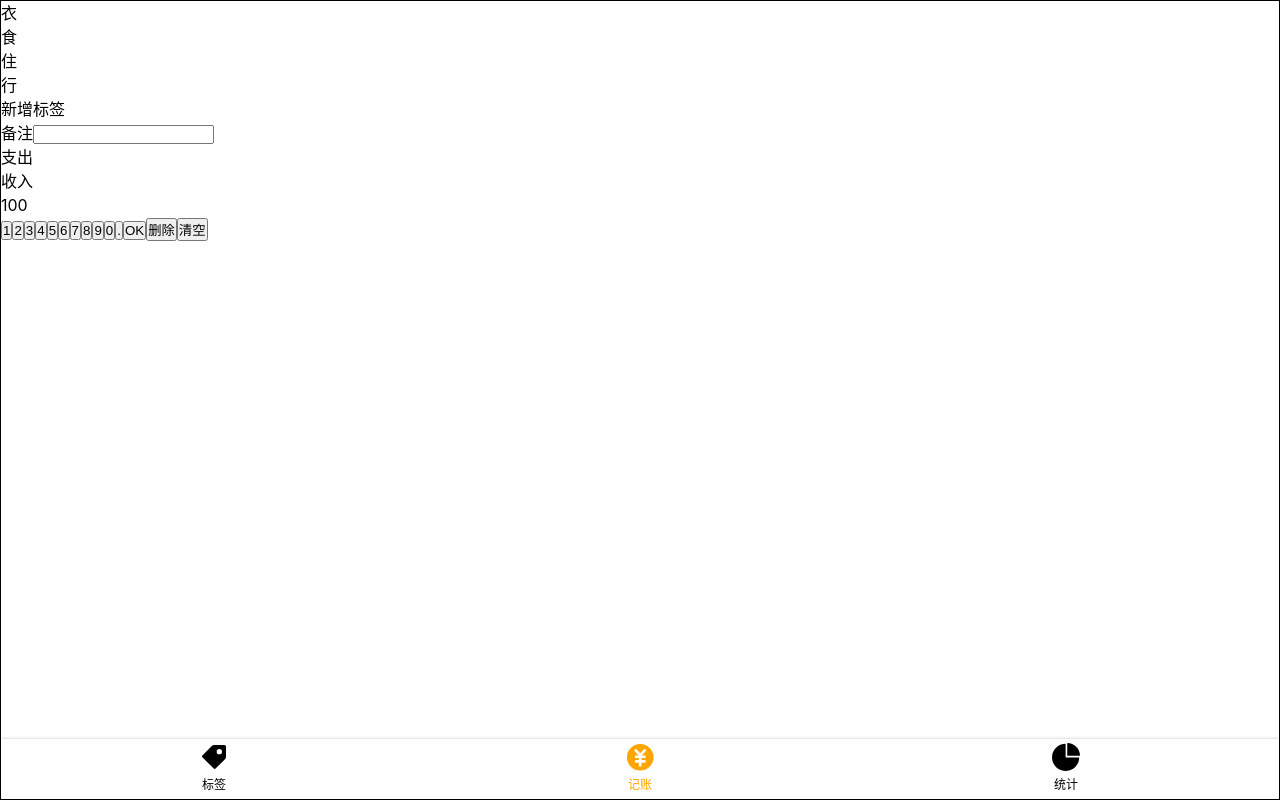
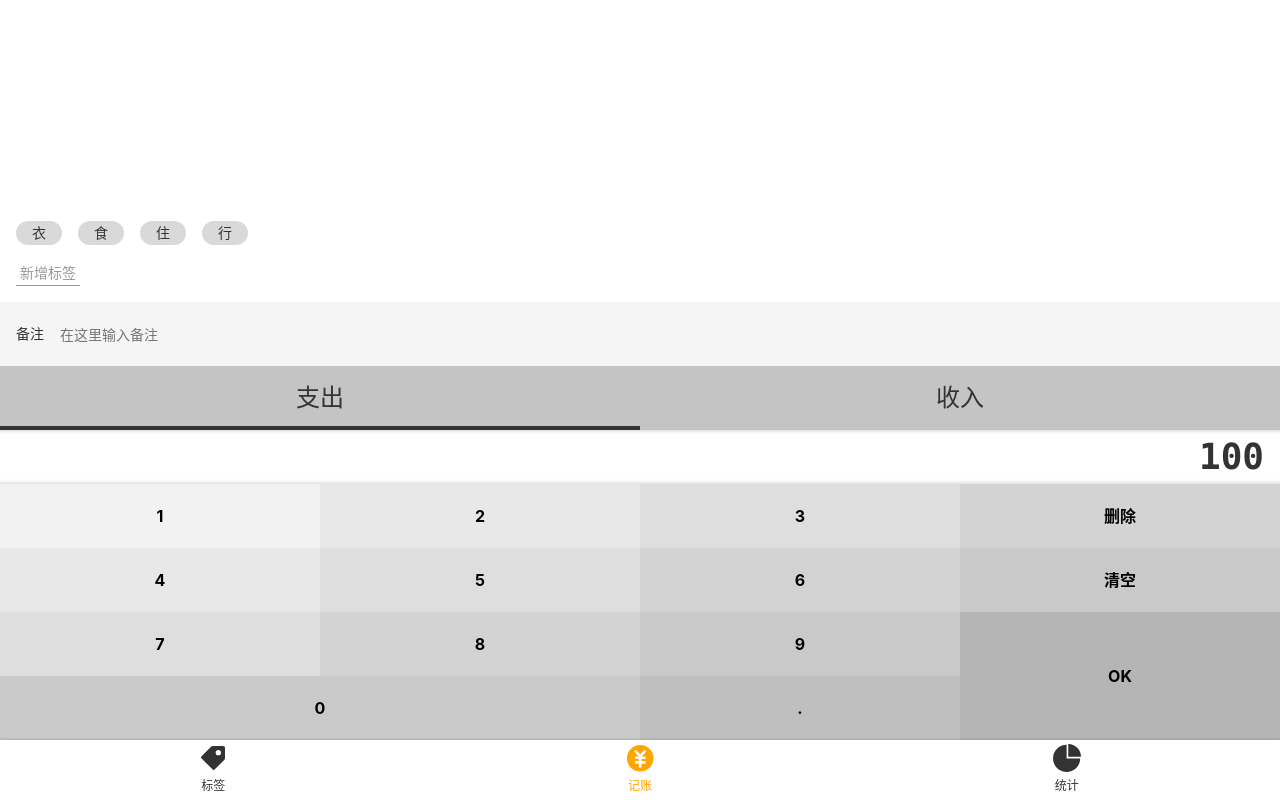
Before and after one commit to minured/more-money, a Vue app: page /#/money in a window 1280 px wide. Built offline with nearby package versions, Linux system fonts and the light colour scheme.

Commit message:
完成money的html和css

```diff
--- a/src/App.vue
+++ b/src/App.vue
@@ -14,6 +14,8 @@
   body {
     line-height: 1.5em;
     font-family: $font-hei;
+    color: #333;
+    font-size: 16px;
   }
 
 
--- a/src/assets/style/helper.scss
+++ b/src/assets/style/helper.scss
@@ -4,3 +4,11 @@
 $font-hei: -apple-system, "Noto Sans", "Helvetica Neue", Helvetica, "Nimbus Sans L", Arial, "Liberation Sans", "PingFang SC", "Hiragino Sans GB", "Noto Sans CJK SC", "Source Han Sans SC", "Source Han Sans CN", "Microsoft YaHei", "Wenquanyi Micro Hei", "WenQuanYi Zen Hei", "ST Heiti", SimHei, "WenQuanYi Zen Hei Sharp", sans-serif;
 
 $color-height-light: orange;
+
+%clearFix {
+  &::after {
+    content: '';
+    clear: both;
+    display: block;
+  }
+}
--- a/src/assets/style/reset.scss
+++ b/src/assets/style/reset.scss
@@ -7,3 +7,13 @@
    text-decoration: none;
    color: inherit;
  }
+
+ ul, ol {
+   list-style: none;
+ }
+ button, input {
+   font: inherit;
+ }
+ :focus {
+   outline: none;
+ }
--- a/src/components/Layout.vue
+++ b/src/components/Layout.vue
@@ -1,6 +1,6 @@
 <template>
-  <div class="wrapper">
-    <div class="content">
+  <div class="layout-wrapper">
+    <div class="content" :class="contentClass">
       <!--通过slot标签得到外面传进来的内容-->
       <slot></slot>
     </div>
@@ -10,15 +10,17 @@
 
 <script lang="ts">
   export default {
-    name: 'Layout'
+    name: 'Layout',
+    props: ["contentClass"]
   };
+
 </script>
 
 <!--这里的scoped的意思是 这里的style只会对当前的div生效，即使类名相同-->
 <!--vue会给标签加上一个 data-v的属性，同时css选择器也会加上属性-->
 <style lang="scss" scoped>
-  .wrapper {
-    border: 1px solid black;
+  .layout-wrapper {
+    /*border: 1px solid black;*/
     display: flex;
     flex-direction: column;
     height: 100vh;
--- a/src/views/Money.vue
+++ b/src/views/Money.vue
@@ -1,53 +1,53 @@
 <template>
 
   <!--使用插槽把 内容 传给Layout组件-->
-  <Layout>
+  <Layout content-class="layout">
+    <div class="numberPad">
+      <div class="output">100</div>
+      <div class="buttons">
+        <button>1</button>
+        <button>2</button>
+        <button>3</button>
+        <button>删除</button>
+        <button>4</button>
+        <button>5</button>
+        <button>6</button>
+        <button>清空</button>
+        <button>7</button>
+        <button>8</button>
+        <button>9</button>
+        <button class="ok">OK</button>
+        <button class="zero">0</button>
+        <button>.</button>
+      </div>
+    </div>
+    <div>
+      <ul class="types">
+        <li class="selected">支出</li>
+        <li>收入</li>
+      </ul>
+    </div>
+    <div>
+      <label class="notes">
+        <span class="name">备注</span>
+        <input type="text" placeholder="在这里输入备注">
+      </label>
 
+    </div>
     <div class="tags">
+      <div class="new">
+        <button>新增标签</button>
+      </div>
       <ul class="current">
         <li>衣</li>
         <li>食</li>
         <li>住</li>
         <li>行</li>
       </ul>
-      <div class="new">
-        新增标签
-      </div>
-    </div>
-
-    <div>
-      <label class="notes">
-        <span class="name">备注</span>
-        <input type="text">
-      </label>
 
     </div>
 
-    <div>
-      <ul class="types">
-        <li class="selected">支出</li>
-        <li>收入</li>
-      </ul>
-    </div>
-    <div class="numerPad">
-      <div class="output">100</div>
-      <div class="buttons">
-        <button>1</button>
-        <button>2</button>
-        <button>3</button>
-        <button>4</button>
-        <button>5</button>
-        <button>6</button>
-        <button>7</button>
-        <button>8</button>
-        <button>9</button>
-        <button>0</button>
-        <button>.</button>
-        <button>OK</button>
-        <button>删除</button>
-        <button>清空</button>
-      </div>
-    </div>
+
   </Layout>
 
 </template>
@@ -57,3 +57,171 @@
     name: 'Money',
   };
 </script>
+
+<!--添加一个没有scoped的style-->
+<style>
+  .layout {
+    display: flex;
+    flex-direction: column-reverse;
+  }
+</style>
+<style lang="scss" scoped>
+  @import "~@/assets/style/helper.scss";
+
+  .tags {
+    padding: 16px;
+    font-size: 14px;
+    /*border: 1px solid black;*/
+    flex-grow: 1;
+    display: flex;
+    flex-direction: column-reverse;
+
+    > .current {
+      /*border: 1px solid black;*/
+      display: flex;
+
+      > li {
+        /*border: 1px solid black;*/
+        /*display: block;*/
+        margin-right: 16px;
+        height: 24px;
+        line-height: 24px;
+        padding: 0 16px;
+        border-radius: 12px;
+        text-align: center;
+        background-color: #d9d9d9;
+      }
+    }
+
+    > .new {
+      padding-top: 16px;
+
+      button {
+        background-color: transparent;
+        border: none;
+        /*不给color默认跟字体颜色一样*/
+        border-bottom: 1px solid;
+        color: #999;
+        /*边框超出字体*/
+        padding: 0 4px;
+
+
+      }
+    }
+  }
+
+  .notes {
+    font-size: 14px;
+    background-color: #f5f5f5;
+    padding-left: 16px;
+    display: flex;
+    align-items: center;
+
+    .name {
+      padding-right: 16px;
+
+
+    }
+
+    input {
+      height: 64px;
+      flex-grow: 1;
+      background-color: transparent;
+      border: none;
+    }
+  }
+
+  .types {
+    background-color: #c4c4c4;
+    display: flex;
+    font-size: 24px;
+
+    > li {
+      width: 50%;
+      /*border: 1px solid black;*/
+      height: 64px;
+      display: flex;
+      justify-content: center;
+      align-items: center;
+      position: relative;
+
+      &.selected::after {
+        content: "";
+        display: block;
+        position: absolute;
+        bottom: 0;
+        left: 0;
+        width: 100%;
+        height: 4px;
+        background: #333;
+
+      }
+    }
+  }
+
+  .numberPad {
+    font-weight: bold;
+    > .output {
+      font-size: 36px;
+      font-family: Consolas, monospace;
+      padding: 15px 16px;
+      text-align: right;
+      box-shadow: inset 0 -5px 5px -5px rgba(0, 0, 0, 0.25),
+      inset 0 5px 5px -5px rgba(0, 0, 0, 0.25);
+    }
+
+    > .buttons {
+      @extend %clearFix;
+
+      button {
+        width: 25%;
+        height: 64px;
+        float: left;
+        background: transparent;
+        border: none;
+
+        &.ok {
+          height: 64*2px;
+          float: right;
+        }
+
+        &.zero {
+          width: 50%;
+        }
+
+        $bg: #f2f2f2;
+
+        &:nth-child(1) {
+          background: $bg;
+        }
+
+        &:nth-child(2), &:nth-child(5) {
+          background: darken($bg, 4%);
+        }
+
+        &:nth-child(3), &:nth-child(6), &:nth-child(9) {
+          background: darken($bg, 4*2%);
+        }
+
+        &:nth-child(4), &:nth-child(7), &:nth-child(10) {
+          background: darken($bg, 4*3%);
+
+        }
+
+        &:nth-child(8), &:nth-child(11), &:nth-child(13) {
+          background: darken($bg, 4*4%);
+        }
+
+        &:nth-child(14) {
+          background: darken($bg, 4*5%);
+        }
+
+        &:nth-child(12) {
+          background: darken($bg, 4*6%);
+        }
+
+      }
+
+    }
+  }
+</style>
```
